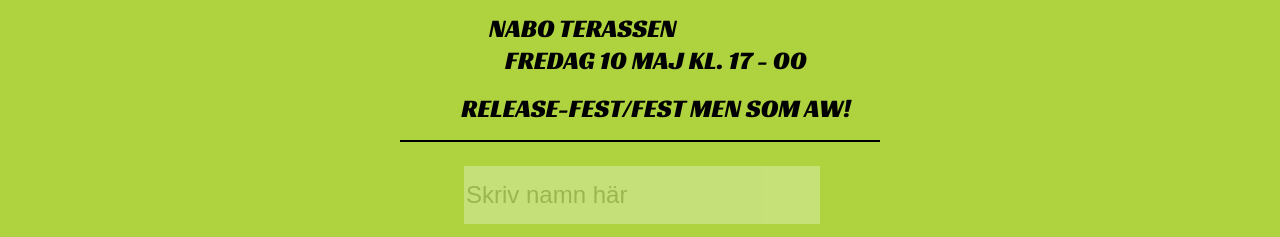
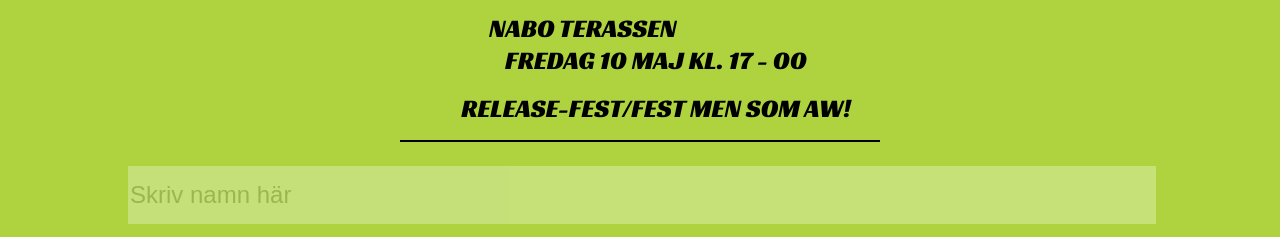
Before and after one commit to erikfriis/lanzarote2007, a website built with Vite: page index.html in a window 1280 px wide. Shown: the part 171-408 px from the top of the page. Built offline with nearby package versions, Linux system fonts and the light colour scheme.

Commit message:
fix: form test

```diff
--- a/src/style.css
+++ b/src/style.css
@@ -165,7 +165,7 @@ button:focus-visible {
 }
 .label {
   width: 80%;
-  max-width: 22rem;
+  /* max-width: 22rem; */
 }
 
 .input {
```
